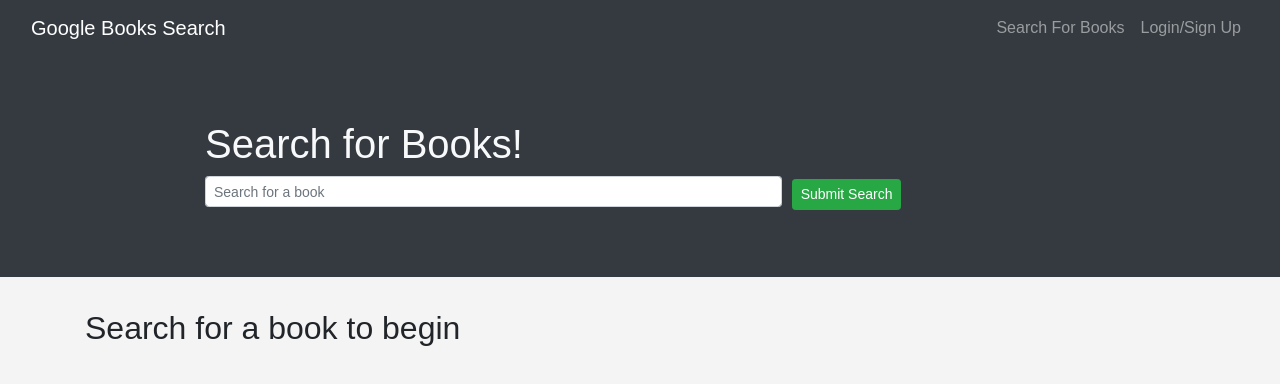
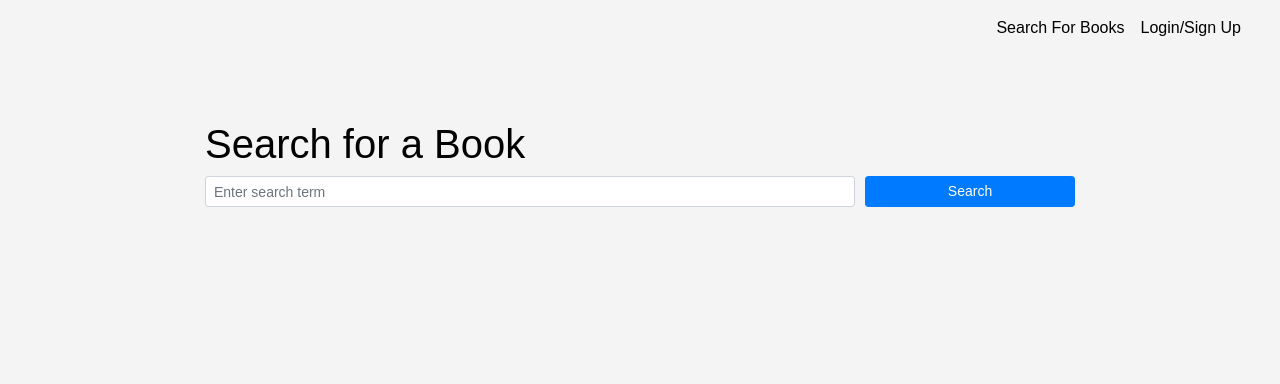
Before and after one commit to PhilipJohnson1021/GoogleBooksAPI-mern-graphql, a React (Create React App) app in the folder client/: page / in a window 1280 px wide. Shown: the top 384 px of the page. Built offline with nearby package versions, Linux system fonts and the light colour scheme.

Commit message:
redesign page

```diff
--- a/client/src/components/Navbar.js
+++ b/client/src/components/Navbar.js
@@ -12,27 +12,31 @@
 
   return (
     <>
-      <Navbar bg="dark" variant="dark" expand="lg">
+      <Navbar bg="#f4f4f4" variant="dark" expand="lg">
         <Container fluid>
-          <Navbar.Brand as={Link} to="/">
-            Google Books Search
-          </Navbar.Brand>
-          <Navbar.Toggle aria-controls="navbar" />
-          <Navbar.Collapse id="navbar">
+          <Navbar.Brand as={Link} to="/"></Navbar.Brand>
+          <Navbar.Toggle
+            aria-controls="navbar"
+            style={{ backgroundColor: "#007bff", color: "black" }}
+          />
+          <Navbar.Collapse id="navbar" style={{ color: "black" }}>
             <Nav className="ml-auto">
-              <Nav.Link as={Link} to="/">
+              <Nav.Link as={Link} to="/" style={{ color: "black" }}>
                 Search For Books
               </Nav.Link>
               {/* If user is logged in show saved books and logout */}
               {Auth.loggedIn() ? (
                 <>
-                  <Nav.Link as={Link} to="/saved">
+                  <Nav.Link as={Link} to="/saved" style={{ color: "black" }}>
                     See Your Books
                   </Nav.Link>
                   <Nav.Link onClick={Auth.logout}>Logout</Nav.Link>
                 </>
               ) : (
-                <Nav.Link onClick={() => setShowModal(true)}>
+                <Nav.Link
+                  onClick={() => setShowModal(true)}
+                  style={{ color: "black" }}
+                >
                   Login/Sign Up
                 </Nav.Link>
               )}
--- a/client/src/pages/SearchBooks.js
+++ b/client/src/pages/SearchBooks.js
@@ -100,29 +100,37 @@
 
   return (
     <>
-      <Jumbotron fluid className="text-light bg-dark">
+      <Jumbotron
+        fluid
+        className="text-light"
+        style={{ backgroundColor: "#f4f4f4" }}
+      >
         <Container style={{ maxWidth: "900px" }}>
-          <h1>Search for Books!</h1>
+          <h1 style={{ color: "black" }}>Search for a Book</h1>
           <Form onSubmit={handleFormSubmit}>
             <Form.Row>
-              <Col xs={12} md={8}>
+              <Col xs={9}>
                 <Form.Control
                   name="searchInput"
                   value={searchInput}
                   onChange={(e) => setSearchInput(e.target.value)}
                   type="text"
                   size="sm"
-                  placeholder="Search for a book"
+                  placeholder="Enter search term"
                 />
               </Col>
-              <Col xs={12} md={4}>
+              <Col xs={3}>
                 <Button
+                  style={{
+                    width: "100%",
+                    backgroundColor: "#007bff",
+                    borderColor: "#007bff",
+                  }}
                   type="submit"
                   variant="success"
                   size="sm"
-                  style={{ margin: "0.2rem 0" }}
                 >
-                  Submit Search
+                  Search
                 </Button>
               </Col>
             </Form.Row>
@@ -130,11 +138,6 @@
         </Container>
       </Jumbotron>
       <Container>
-        <h2>
-          {searchedBooks && searchedBooks.length
-            ? `Viewing ${searchedBooks.length} results:`
-            : "Search for a book to begin"}
-        </h2>
         <div
           style={{
             flexDirection: "col",
```
Also changed, not shown: 1 other file (tests, documents, lock files or other folders).
